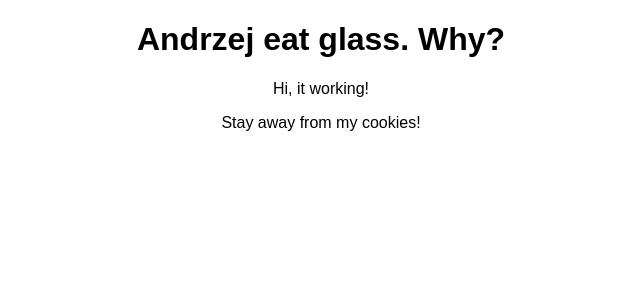
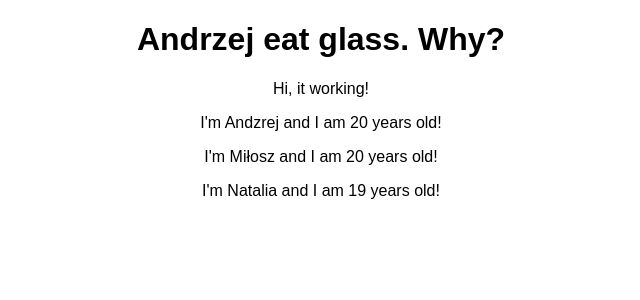
Before and after one commit to Levii01/react-test-app, a React (Create React App) app: page / in a window 1280 px wide. Shown: the top 300 px of the page, without its empty margins (319-959 px from the left). Built offline with nearby package versions, Linux system fonts and the light colour scheme.

Commit message:
Use props in component

```diff
--- a/src/App.js
+++ b/src/App.js
@@ -9,7 +9,9 @@ class App extends Component {
       <div className="App">
         <h1>Andrzej eat glass. Why?</h1>
         <p>Hi, it working!</p>
-        <Person />
+        <Person name="Andzrej" age="20"> I love swimming! </Person>
+        <Person name="Miłosz" age="20"/>
+        <Person name="Natalia" age="19"/>
       </div>
     );
   }
--- a/src/Person/Person.js
+++ b/src/Person/Person.js
@@ -1,7 +1,7 @@
 import React from 'react';
 
-const person = () => {
-    return <p>Stay away from my cookies! </p>
+const person = (props) => {
+    return <p>I'm {props.name} and I am {props.age} years old!</p>
 }
 
 export default person;
```
